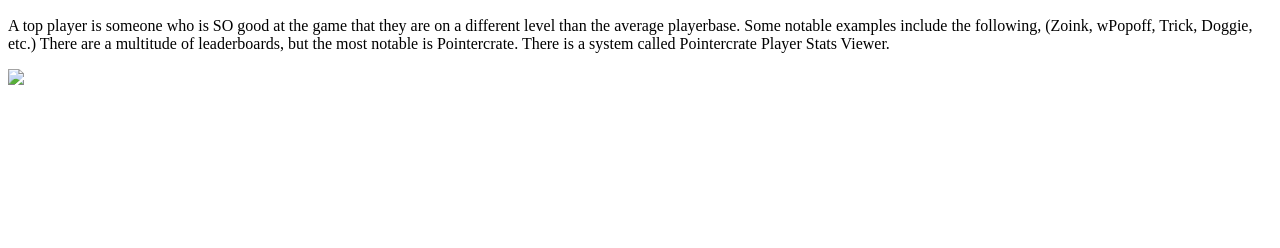
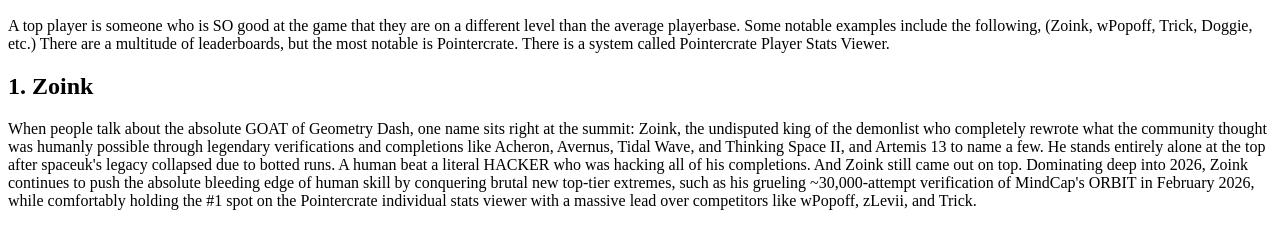
Before and after one commit to HackingCopilotTheThird/my-portfolio, a plain HTML site: page my-portfolio2.html in a window 1280 px wide. Shown: the part 144-392 px from the top of the page. Drawn offline with Linux system fonts and the light colour scheme.

Commit message:
added more information about zonk and top players and i am making good progress :>

```diff
--- a/my-portfolio2.html
+++ b/my-portfolio2.html
@@ -19,9 +19,13 @@
 
     <main>
         <section id="whatmakesatopplayer">
-            <h2>What makes a Top Player?</h2>
+            <h1>What makes a Top Player?</h1>
             <p>A top player is someone who is SO good at the game that they are on a different level than the average playerbase. Some notable examples include the following, (Zoink, wPopoff, Trick, Doggie, etc.) There are a multitude of leaderboards, but the most notable is Pointercrate. There is a system called Pointercrate Player Stats Viewer.</p>
-            <img src =
+        </section>
+        <section id="Zoink">
+            <h2>1. Zoink</h2>
+            <p>When people talk about the absolute GOAT of Geometry Dash, one name sits right at the summit: Zoink, the undisputed king of the demonlist who completely rewrote what the community thought was humanly possible through legendary verifications and completions like Acheron, Avernus, Tidal Wave, and Thinking Space II, and Artemis 13 to name a few. He stands entirely alone at the top after spaceuk's legacy collapsed due to botted runs. A human beat a literal HACKER who was hacking all of his completions. And Zoink still came out on top. Dominating deep into 2026, Zoink continues to push the absolute bleeding edge of human skill by conquering brutal new top-tier extremes, such as his grueling ~30,000-attempt verification of MindCap's ORBIT in February 2026, while comfortably holding the #1 spot on the Pointercrate individual stats viewer with a massive lead over competitors like wPopoff, zLevii, and Trick.
+ </p>
         </section>
     </main>
 </body>
```
